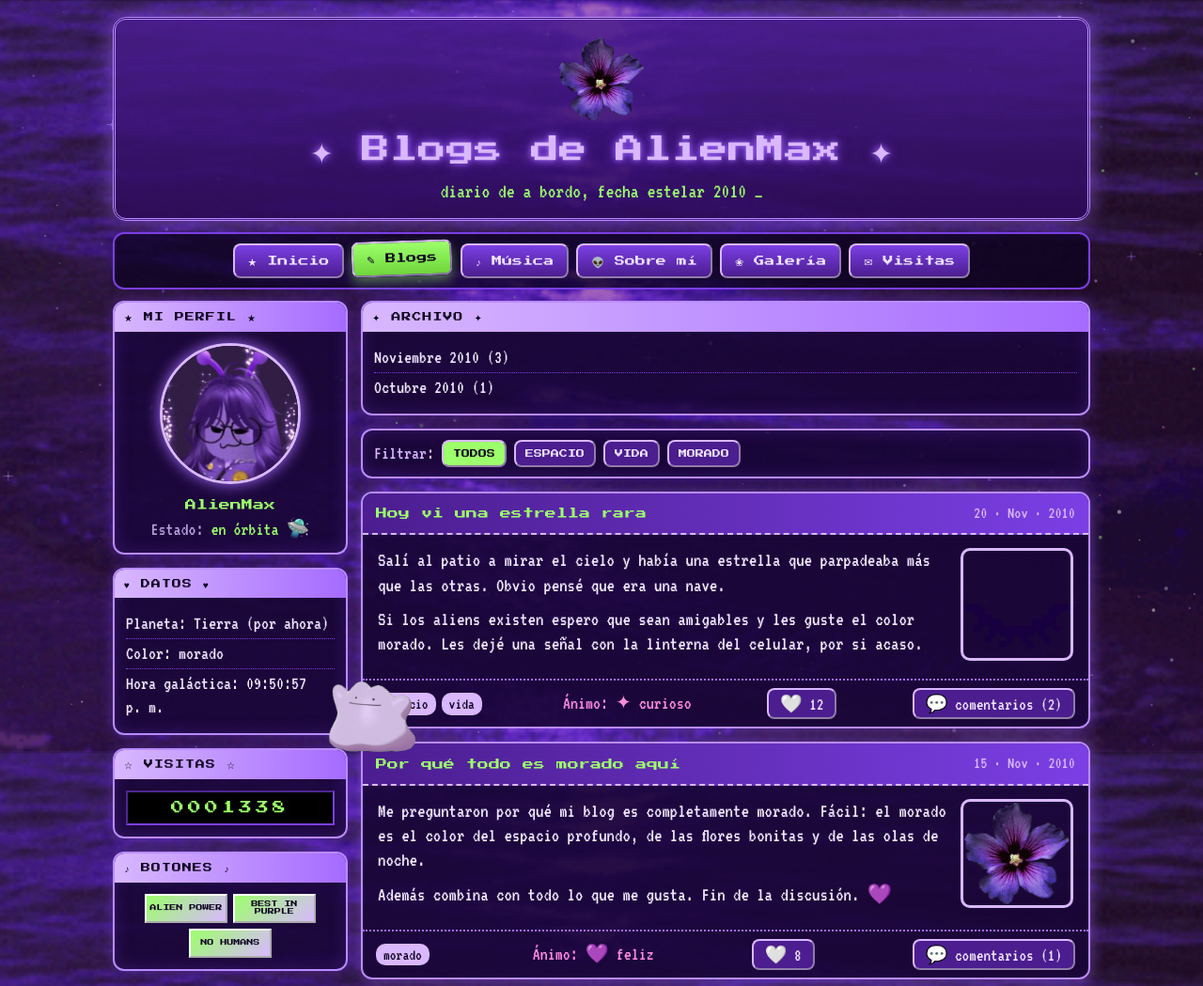
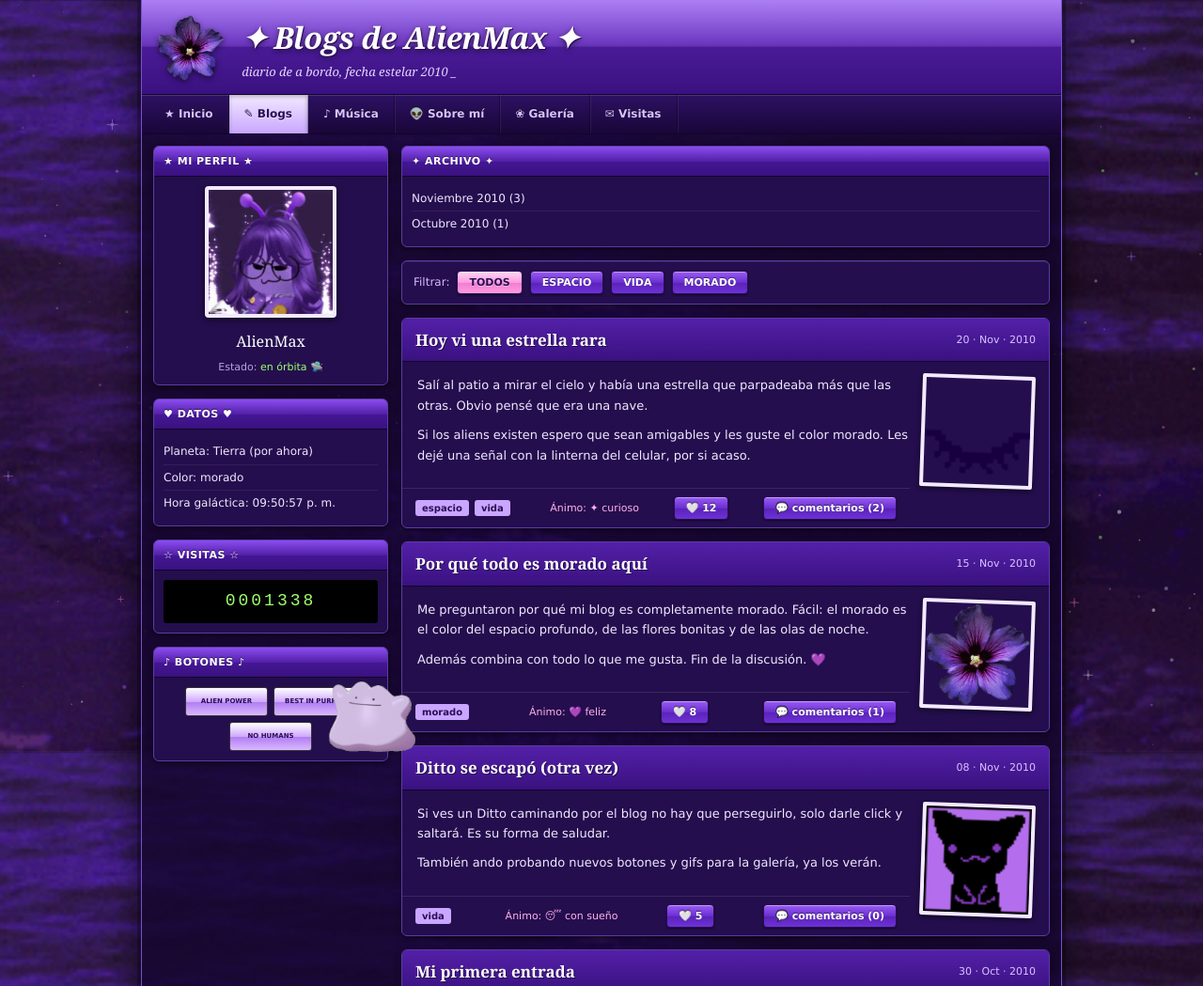
Before and after one commit to Max904/AlienMax-Neocities, a plain HTML site: page public/blog.html in a window 1280 px wide. Shown: the top 1049 px of the page at 94% size. Drawn offline with Linux system fonts and the light colour scheme.

Commit message:
New Style

```diff
--- a/public/blog.html
+++ b/public/blog.html
@@ -8,6 +8,7 @@
   <link rel="stylesheet" href="css/layout.css">
   <link rel="stylesheet" href="css/blog.css">
   <link rel="stylesheet" href="css/ditto.css">
+  <link rel="stylesheet" href="css/retro.css">
   <script src="data/content.js"></script>
   <script src="js/page-gifs.js"></script>
   <script src="js/early.js"></script>
--- a/public/css/base.css
+++ b/public/css/base.css
@@ -3,7 +3,6 @@
    Variables, reset, fondo espacial y tipografía
    ============================================ */
 
-@import url("https://fonts.googleapis.com/css2?family=Press+Start+2P&family=VT323&display=swap");
 
 :root {
   --space-0: #0d0221;
--- /dev/null
+++ b/public/css/retro.css
@@ -0,0 +1,207 @@
+/* ============================================
+   retro.css — acabado "web 2010"
+   Se carga al final: Verdana/Georgia, degradados brillantes (glossy),
+   esquinas poco redondeadas, sombras suaves, barra de pestañas, footer gordo.
+   ============================================ */
+
+:root {
+  --font-pixel: Verdana, "Lucida Grande", Tahoma, sans-serif;
+  --font-body: Verdana, "Lucida Grande", Tahoma, sans-serif;
+  --font-serif: Georgia, "Times New Roman", serif;
+  --panel: #1c0a3c;
+  --panel-2: #240e4d;
+  --line: #5e3aa6;
+  --gloss: linear-gradient(180deg, rgba(255,255,255,.28) 0%, rgba(255,255,255,.08) 50%, rgba(0,0,0,.08) 51%, rgba(0,0,0,0) 100%);
+}
+
+body {
+  font-size: 12px;
+  line-height: 1.55;
+  background:
+    repeating-linear-gradient(45deg, rgba(255,255,255,.025) 0 2px, transparent 2px 6px),
+    radial-gradient(ellipse at 50% -10%, #6a35c2 0%, rgba(106,53,194,0) 55%),
+    linear-gradient(180deg, #150430, #2a0d55 70%, #1a0638);
+  background-attachment: fixed;
+}
+#starfield { opacity: .7; }
+
+a { color: #c9a6ff; }
+a:hover { color: #fff; text-decoration: underline; }
+
+h1, h2, h3 { font-family: var(--font-serif); font-weight: bold; }
+.glow { text-shadow: 1px 1px 0 #2a0d55, 0 2px 6px rgba(0,0,0,.6); }
+
+/* ---- contenedor tipo "papel" con sombra ---- */
+.wrapper {
+  width: min(980px, 98%);
+  margin: 0 auto 90px;
+  background: rgba(20, 6, 44, .82);
+  border: 1px solid #7a4fd0;
+  border-top: 0;
+  border-radius: 0 0 10px 10px;
+  box-shadow: 0 0 0 4px rgba(0,0,0,.25), 0 10px 40px rgba(0,0,0,.7);
+  padding: 0 0 12px;
+}
+.columns, .marquee { margin-left: 12px; margin-right: 12px; }
+
+/* ---- cabecera glossy ---- */
+.site-header {
+  position: relative;
+  border: 0;
+  border-bottom: 1px solid #12042b;
+  border-radius: 0;
+  box-shadow: none;
+  padding: 16px 16px 14px;
+  text-align: left;
+  display: grid;
+  grid-template-columns: auto 1fr;
+  grid-template-areas: "deco title" "deco tag";
+  column-gap: 18px;
+  align-items: center;
+  background: linear-gradient(180deg, #8b4df0 0%, #5f26b8 48%, #4a1b97 50%, #3a1180 100%);
+  overflow: hidden;
+}
+.site-header::before { /* brillo de cristal */
+  content: ""; position: absolute; left: 0; right: 0; top: 0; height: 50%;
+  background: linear-gradient(180deg, rgba(255,255,255,.28), rgba(255,255,255,.06));
+  pointer-events: none;
+}
+.site-header > * { position: relative; }
+.header-deco { grid-area: deco; margin: 0; }
+.site-header h1 {
+  grid-area: title;
+  font-size: clamp(20px, 3.6vw, 32px);
+  font-style: italic;
+  color: #fff;
+  letter-spacing: -.5px;
+}
+.site-header .tagline { grid-area: tag; margin: 2px 0 0; font-size: 13px; color: #e6d3ff; font-style: italic; font-family: var(--font-serif); }
+.header-deco img { height: 70px; filter: drop-shadow(0 2px 3px rgba(0,0,0,.5)); }
+.header-deco:empty { display: none; }
+
+/* ---- barra de pestañas ---- */
+.nav {
+  gap: 0;
+  margin: 0 0 12px;
+  padding: 0 8px;
+  justify-content: flex-start;
+  border: 0;
+  border-bottom: 1px solid #12042b;
+  border-radius: 0;
+  background: linear-gradient(180deg, #2c1163, #1a0638);
+  box-shadow: inset 0 1px 0 rgba(255,255,255,.15);
+}
+.nav a {
+  font-family: var(--font-pixel);
+  font-size: 12px;
+  font-weight: bold;
+  padding: 11px 16px;
+  color: #d8c3ff;
+  background: none;
+  border: 0;
+  border-right: 1px solid rgba(0,0,0,.35);
+  box-shadow: 1px 0 0 rgba(255,255,255,.07);
+  border-radius: 0;
+  text-shadow: 0 -1px 0 rgba(0,0,0,.6);
+  transition: background .15s;
+}
+.nav a:hover {
+  color: #fff; transform: none; box-shadow: 1px 0 0 rgba(255,255,255,.07);
+  background: linear-gradient(180deg, #6a35c2, #3d1585);
+  text-decoration: none;
+}
+.nav a.active {
+  color: #2a0d55; transform: none; text-shadow: 0 1px 0 rgba(255,255,255,.6);
+  background: linear-gradient(180deg, #f3e9ff, #c9a6ff);
+  box-shadow: inset 0 2px 4px rgba(0,0,0,.25);
+}
+
+.marquee {
+  border: 1px solid var(--line); border-radius: 4px; background: #12042b;
+  color: #ffd0f2; font-size: 12px; padding: 4px 0;
+}
+
+/* ---- cajas ---- */
+.box, .post {
+  background: var(--panel-2);
+  border: 1px solid var(--line);
+  border-radius: 6px;
+  box-shadow: 0 2px 6px rgba(0,0,0,.55), inset 0 1px 0 rgba(255,255,255,.08);
+}
+.box-title {
+  position: relative;
+  font-size: 11px; font-weight: bold; letter-spacing: .5px; text-transform: uppercase;
+  color: #fff; text-shadow: 0 -1px 0 rgba(0,0,0,.5);
+  padding: 7px 10px;
+  background: linear-gradient(180deg, #8b4df0, #5320a8 50%, #431794 51%, #3a1180);
+  border-bottom: 1px solid #12042b;
+}
+.box-body { padding: 10px; }
+.stat-list li { border-bottom: 1px solid rgba(255,255,255,.07); padding: 4px 0; }
+
+.profile img.avatar { border-radius: 4px; border: 4px solid #f3e9ff; box-shadow: 0 2px 6px rgba(0,0,0,.6); width: 140px; height: 140px; }
+.profile .name { font-family: var(--font-serif); font-size: 16px; color: #fff; }
+.profile .status { font-size: 11px; }
+
+.counter { font-family: "Courier New", monospace; font-size: 18px; letter-spacing: 3px; border: 1px solid #000; border-radius: 3px; box-shadow: inset 0 2px 5px rgba(0,0,0,.8); }
+
+.btn-88 { font-size: 7px; font-weight: bold; border: 1px solid #333; border-radius: 3px; color: #2a0d55; background: linear-gradient(180deg, #fff, #cfa8ff 50%, #b07cf2 51%, #d9b8ff); }
+
+/* ---- entradas del blog ---- */
+.post-head { background: linear-gradient(180deg, #5320a8, #3a1180); border-bottom: 1px solid #12042b; }
+.post-head h2 { font-size: 17px; color: #fff; text-shadow: 1px 1px 0 rgba(0,0,0,.5); }
+.post-date { font-size: 11px; color: #d8c3ff; }
+.post-body { font-size: 13px; line-height: 1.65; }
+.post-body img.inline { border: 4px solid #f3e9ff; border-radius: 2px; box-shadow: 0 2px 5px rgba(0,0,0,.6); transform: rotate(2deg); }
+.post-foot { border-top: 1px solid rgba(255,255,255,.1); font-size: 11px; }
+.tags span { font-size: 10px; border-radius: 3px; padding: 1px 7px; background: #c9a6ff; color: #2a0d55; font-weight: bold; }
+.mood { color: #ffb0ea; }
+.comments { border-top: 1px solid rgba(255,255,255,.1); background: rgba(0,0,0,.25); }
+.comment { border-bottom: 1px solid rgba(255,255,255,.07); }
+.comment b, .guest-entry b { color: #ffb0ea; }
+
+/* ---- botones glossy ---- */
+.like-btn, .comment-toggle, .filter-bar button, .guest-form button, .music-play {
+  font-family: var(--font-pixel);
+  font-size: 11px; font-weight: bold;
+  color: #fff; text-shadow: 0 -1px 0 rgba(0,0,0,.5);
+  padding: 5px 12px;
+  background: linear-gradient(180deg, #9a5cf5, #6a2fd0 50%, #5a22b8 51%, #6c32d6);
+  border: 1px solid #2a0d55;
+  border-radius: 4px;
+  box-shadow: inset 0 1px 0 rgba(255,255,255,.4), 0 1px 2px rgba(0,0,0,.5);
+  cursor: pointer;
+}
+.like-btn:hover, .comment-toggle:hover, .filter-bar button:hover, .guest-form button:hover, .music-play:hover {
+  background: linear-gradient(180deg, #b27cff, #7f45e6 50%, #6e34cf 51%, #8044e6);
+}
+.like-btn.liked, .filter-bar button.active {
+  color: #2a0d55; text-shadow: 0 1px 0 rgba(255,255,255,.5);
+  background: linear-gradient(180deg, #ffd6f5, #ff9be0 50%, #f27ccf 51%, #ff9be0);
+}
+
+/* ---- páginas ---- */
+.about-text h3 { font-size: 14px; color: #ffb0ea; border-bottom: 1px dotted var(--line); padding-bottom: 2px; }
+.gallery-item { background: #fff; padding: 6px 6px 4px; border-radius: 2px; box-shadow: 0 2px 6px rgba(0,0,0,.6); }
+.gallery-item figcaption { color: #2a0d55; font-size: 11px; font-weight: bold; text-align: center; }
+.music-card { border-radius: 4px; border: 1px solid var(--line); background: rgba(0,0,0,.2); }
+.music-info h3 { font-size: 15px; color: #fff; }
+.music-artist { font-size: 12px; font-weight: bold; color: #ffb0ea; }
+.music-note { font-size: 12px; }
+.guest-form label { font-size: 11px; font-weight: bold; }
+.guest-form input, .guest-form textarea { font-family: var(--font-body); font-size: 12px; border-radius: 3px; border: 1px solid #12042b; background: #fff; color: #2a0d55; box-shadow: inset 0 1px 3px rgba(0,0,0,.35); }
+.guest-entry { border-bottom: 1px solid rgba(255,255,255,.08); }
+
+/* ---- footer gordo ---- */
+.site-footer {
+  margin: 12px 12px 0; padding: 14px; text-align: center; font-size: 11px; color: #bfa6ee;
+  background: linear-gradient(180deg, #150430, #0d0221);
+  border: 1px solid #12042b; border-top: 3px solid #7b3fe4; border-radius: 4px;
+}
+
+::-webkit-scrollbar-thumb { border-radius: 0; border: 1px solid #12042b; background: linear-gradient(90deg, #9a5cf5, #5a22b8); }
+
+@media (max-width: 760px) {
+  .site-header { grid-template-columns: 1fr; grid-template-areas: "deco" "title" "tag"; text-align: center; justify-items: center; }
+  .nav a { padding: 9px 10px; font-size: 11px; }
+}
```
Also changed, not shown: public/galeria.html (+1 -0 lines), public/index.html (+1 -0 lines), public/libro-de-visitas.html (+1 -0 lines), public/musica.html (+1 -0 lines), public/sobre-mi.html (+1 -0 lines), public/assets/flowers-bg.gif (added), public/assets/ufo.gif (added), 4 other files.
